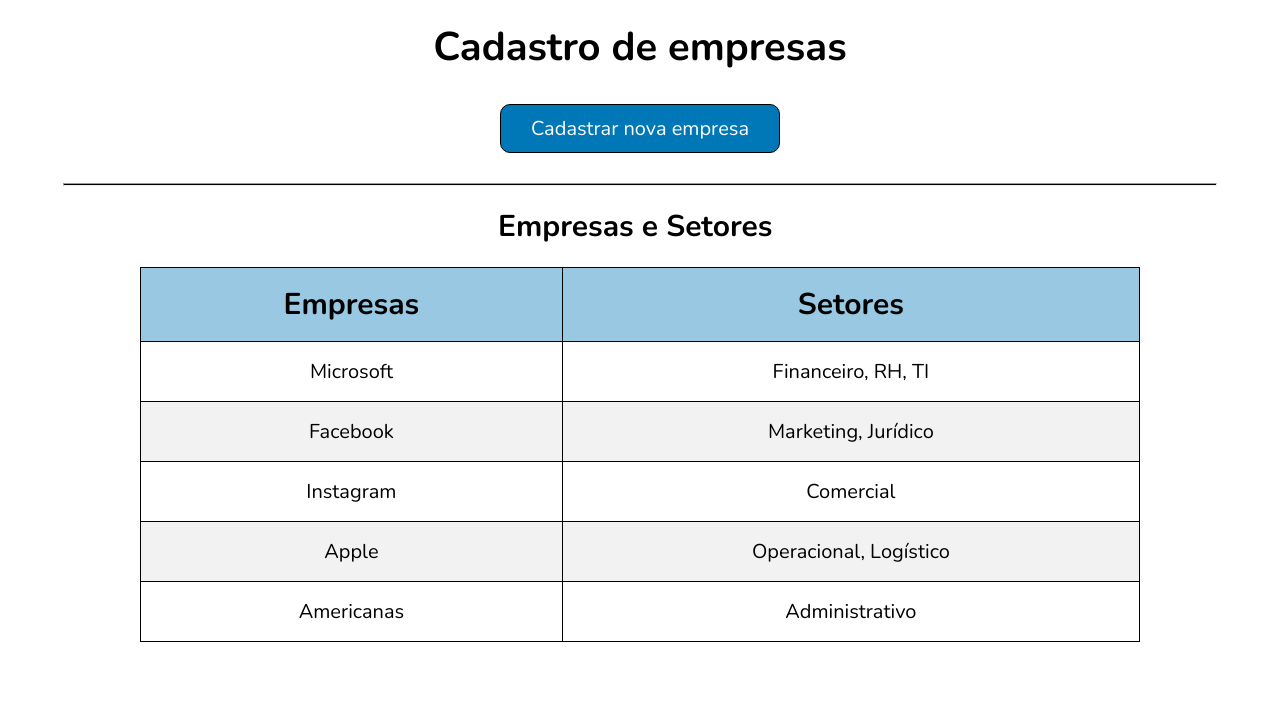
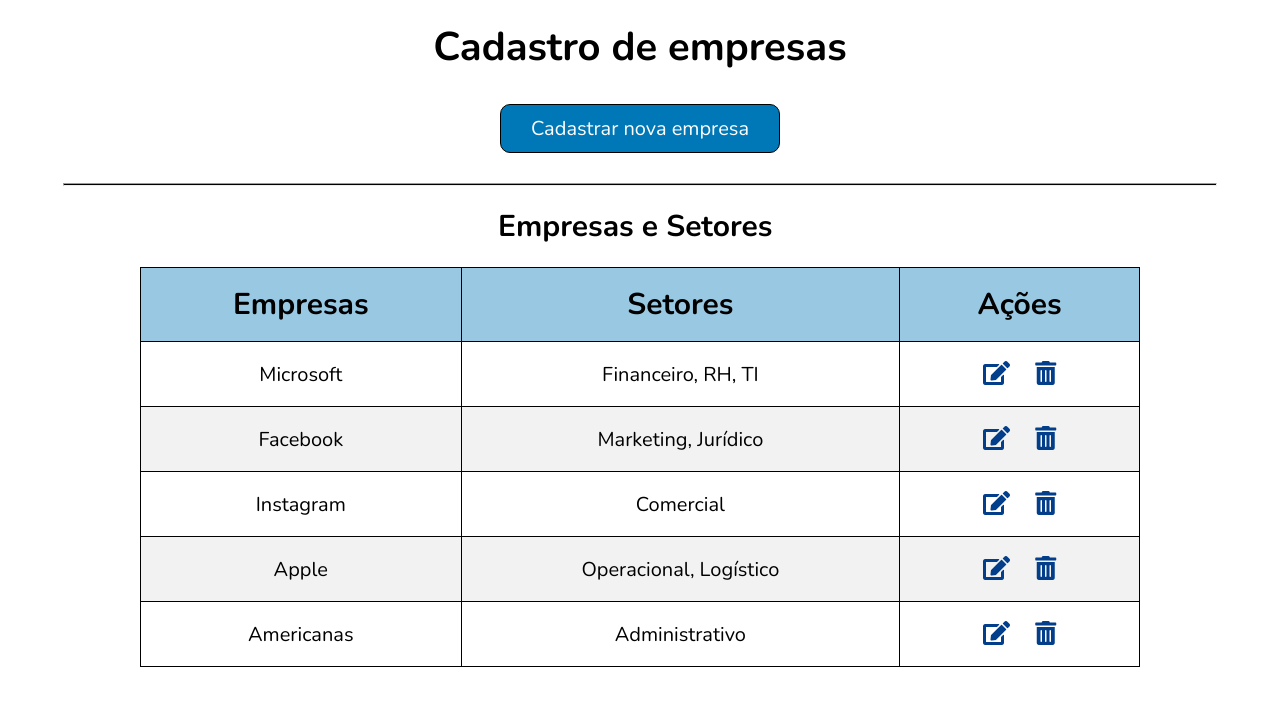
Before and after one commit to LeonardoBriguente/avaliacao-athia, a PHP site: page /view/cadastrarEmpresa.php in a window 1280 px wide. Shown: the part 55-761 px from the top of the page. Run offline with PHP 8.4, Linux system fonts and the light colour scheme.

Commit message:
Adição da coluna ações à tabela

```diff
--- a/view/CadastrarEmpresa.php
+++ b/view/CadastrarEmpresa.php
@@ -9,6 +9,8 @@
     <link href="https://fonts.googleapis.com/css2?family=Nunito:wght@400;600;700&display=swap" rel="stylesheet">
     <link rel="stylesheet" type="text/css" href="assets/css/cadastrarEmpresa.css">
     <script type="text/javascript" src="assets/js/cadastroEmpresa.js" defer></script>
+    <link rel="stylesheet" href="https://cdnjs.cloudflare.com/ajax/libs/font-awesome/5.15.4/css/all.min.css">
+
 
     <title>SmartGestão</title>
 </head>
@@ -103,28 +105,49 @@
                 <tr>
                     <th>Empresas</th>
                     <th>Setores</th>
+                    <th>Ações</th>
                 </tr>
             </thead>
             <tbody>
                 <tr>
                     <td>Microsoft</td>
                     <td>Financeiro, RH, TI</td>
+                    <td>
+                        <button class="editar"><i class="fas fa-edit"></i></button>
+                        <button class="excluir"><i class="fas fa-trash-alt"></i></button>
+                    </td>
                 </tr>
                 <tr>
                     <td>Facebook</td>
                     <td>Marketing, Jurídico</td>
+                    <td>
+                        <button class="editar"><i class="fas fa-edit"></i></button>
+                        <button class="excluir"><i class="fas fa-trash-alt"></i></button>
+                    </td>
                 </tr>
                 <tr>
                     <td>Instagram</td>
                     <td>Comercial</td>
+                    <td>
+                        <button class="editar"><i class="fas fa-edit"></i></button>
+                        <button class="excluir"><i class="fas fa-trash-alt"></i></button>
+                    </td>
                 </tr>
                 <tr>
                     <td>Apple</td>
                     <td>Operacional, Logístico</td>
+                    <td>
+                        <button class="editar"><i class="fas fa-edit"></i></button>
+                        <button class="excluir"><i class="fas fa-trash-alt"></i></button>
+                    </td>
                 </tr>
                 <tr>
                     <td>Americanas</td>
                     <td>Administrativo</td>
+                    <td>
+                        <button class="editar"><i class="fas fa-edit"></i></button>
+                        <button class="excluir"><i class="fas fa-trash-alt"></i></button>
+                    </td>
                 </tr>
             </tbody>
         </table>
--- a/view/assets/css/cadastrarEmpresa.css
+++ b/view/assets/css/cadastrarEmpresa.css
@@ -244,17 +244,32 @@ section.tabela {
 
     & thead {
         background-color: rgba(0, 119, 182, 0.4);
-        /* Cor de fundo para o cabeçalho */
         color: black;
     }
 
     & tbody tr:nth-child(even) {
         background-color: #f2f2f2;
-        /* Cor de fundo para linhas pares */
     }
 
     & tbody tr:hover {
         background-color: #e9f5ff;
-        /* Cor de fundo ao passar o mouse */
+    }
+
+    & button.editar, button.excluir {
+        background: none;
+        border: none;
+        cursor: pointer;
+        margin: 0 0.5rem;
+        font-size: 1.2rem;
+        color: var(--primary-color);
+        transition: color 0.3s;
+    }
+
+    & button.editar:hover {
+        color: #28a745; /* Verde para o hover no botão de editar */
+    }
+
+    & button.excluir:hover {
+        color: #dc3545; /* Vermelho para o hover no botão de excluir */
     }
 }
```
